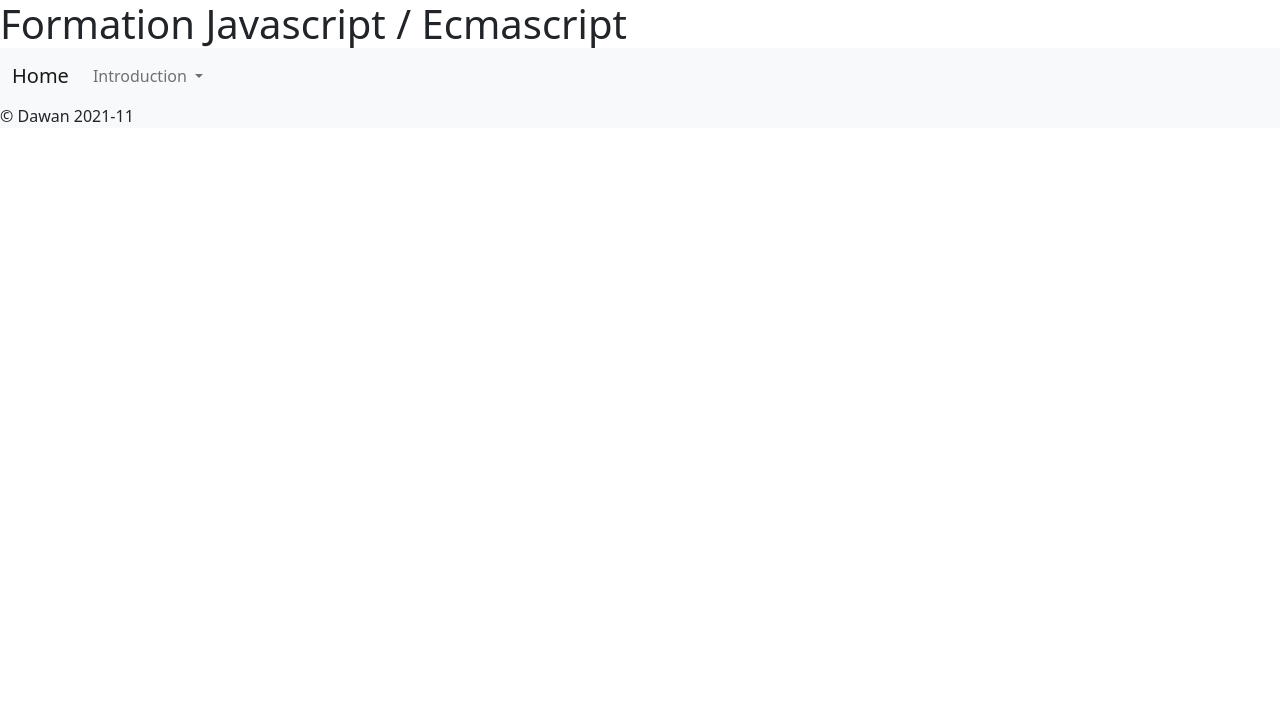
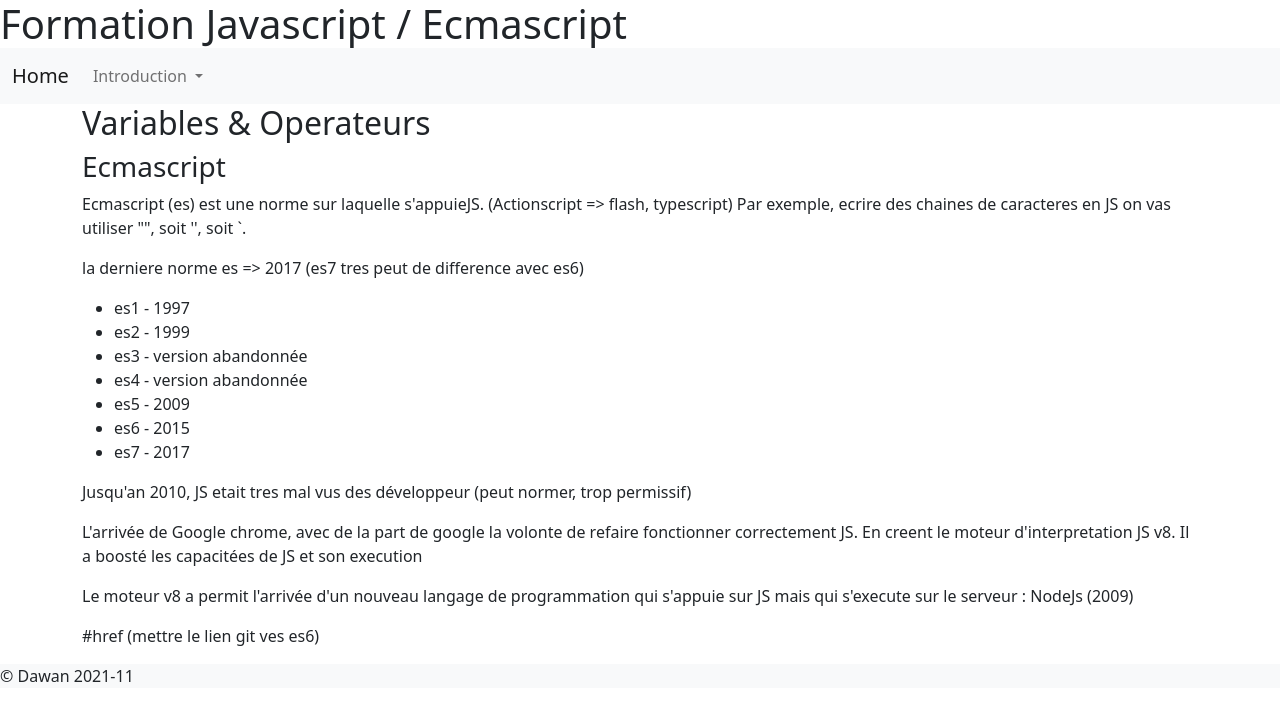
Before and after one commit to Taugry/Formation-JAVASCRIPT, a plain HTML site: page introduction/index.html in a window 1280 px wide. Drawn offline with Linux system fonts and the light colour scheme.

Commit message:
Introduction - variables & operateurs

```diff
--- a/introduction/index.html
+++ b/introduction/index.html
@@ -8,6 +8,12 @@
     <link rel="stylesheet" href="../CSS/bootstrap.css">
     <link rel="stylesheet" href="../CSS/style.css">
     <script src="../JS/bootstrap.bundle.js"></script>
+    <script>
+        //script js en page
+
+        //variables
+
+    </script>
 </head>
 
 <body>
@@ -39,7 +45,48 @@
     </nav>
 
     <main class="container">
-
+        <section class="row">
+            <article class="col-lg-12">
+                <header>
+                    <h2>Variables &     Operateurs</h2>
+                </header>
+                <main>
+                    <h3>Ecmascript</h3>
+                    <p>
+                        Ecmascript (es) est une norme sur laquelle s'appuieJS.
+                        (Actionscript => flash, typescript)
+                        Par exemple, ecrire des chaines de caracteres en JS on vas utiliser "", soit '', soit `.
+                    </p>
+                    <p>
+                        la derniere norme es => 2017 (es7 tres peut de difference avec es6)
+                    </p>
+                    <ul>
+                        <li>es1 - 1997</li>
+                        <li>es2 - 1999</li>
+                        <li>es3 - version abandonnée</li>
+                        <li>es4 - version abandonnée</li>
+                        <li>es5 - 2009</li>
+                        <li>es6 - 2015</li>
+                        <li>es7 - 2017</li>
+                    </ul>
+                    <p>
+                        Jusqu'an 2010, JS etait tres mal vus des développeur (peut normer, trop permissif)
+                    </p>
+                    <p>
+                        L'arrivée de Google chrome, avec de la part de google la volonte de refaire
+                        fonctionner correctement JS. En creent le moteur d'interpretation JS v8.
+                        Il a boosté les capacitées de JS et son execution
+                    </p>
+                    <p>
+                        Le moteur v8 a permit l'arrivée d'un nouveau langage de programmation
+                        qui s'appuie sur JS mais qui s'execute sur le serveur : NodeJs (2009)
+                    </p>
+                    <p>
+                        #href (mettre le lien git ves es6)
+                    </p>
+                </main>
+            </article>
+        </section>
     </main>
 
     <footer class="bg-light">
```
